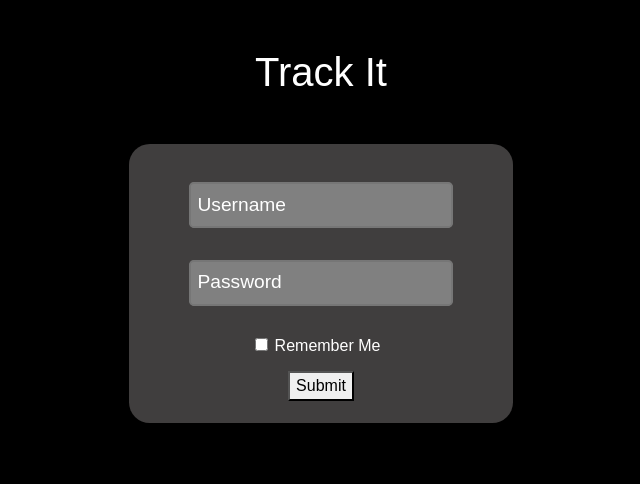
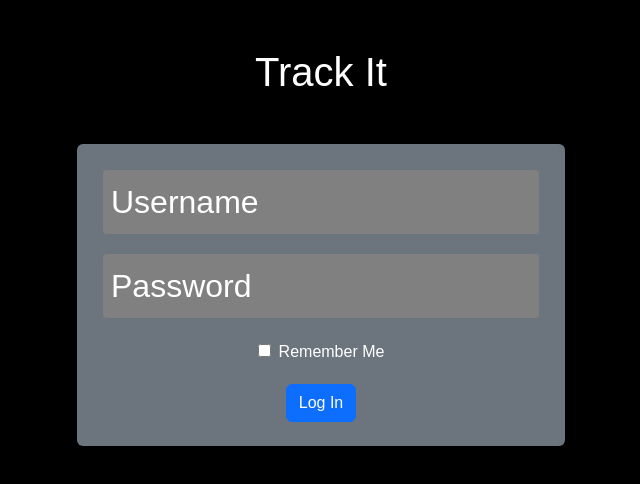
Before and after one commit to Sali02/budgeting-frontend, an Angular app: page /login in a window 1280 px wide. Shown: the top 484 px of the page, without its empty margins (319-959 px from the left). Built offline with nearby package versions, Linux system fonts and the light colour scheme.

Commit message:
Eliminated most of the scss code for the login component and used bootstrap classes.

```diff
--- a/src/app/component/login/login.component.html
+++ b/src/app/component/login/login.component.html
@@ -1,18 +1,20 @@
 <h1 class="text-center mt-5 mb-5">Track It</h1>
 <form [formGroup]="form" (ngSubmit)="onSubmit()">
-  <div class="max-container">
-    <div class="container-box">
-      <div class="username-box">
-        <input id="username" type="text" formControlName="username" placeholder="Username">
+  <div class="d-flex flex-column justify-content-center align-items-center">
+    <div class="bg-secondary rounded-2 p-4">
+      <div class="username-box rounded-2 mb-3">
+        <input id="username" class="fs-6 fs-2 rounded-2 border border-secondary border-2 text-white p-2" type="text" formControlName="username" placeholder="Username">
       </div>
-      <div class="password-box">
-        <input id="password" type="text" formControlName="password" placeholder="Password">
+      <div class="password-box rounded-2 mb-3">
+        <input id="password" class="fs-6 fs-2 rounded-2 border border-secondary border-2 text-white p-2" type="text" formControlName="password" placeholder="Password">
       </div>
-      <div class="remember-box">
-        <input id="remember" type="checkbox" formControlName="remember">
-        <label for="remember">Remember Me</label>
+      <div class="bg-secondary text-center">
+        <input id="remember" class="bg-secondary m-1" type="checkbox" formControlName="remember">
+        <label for="remember" class="bg-secondary m-1">Remember Me</label>
       </div>
-      <button>Submit</button>
+      <div class="text-center mt-3">
+        <button class="btn btn-primary" value="submit">Log In</button>
+      </div>
     </div>
   </div>
 </form>
--- a/src/app/component/login/login.component.scss
+++ b/src/app/component/login/login.component.scss
@@ -1,36 +1,11 @@
 
-.max-container {
-  width: 100%;
-  display: flex;
-  flex-direction: column;
-  align-items: center;
-  justify-content: center;
-}
-
-.container-box {
-  display: flex;
-  flex-direction: column;
-  align-items: center;
-  justify-content: center;
-  width: 30%;
-  background-color: #403e3e; // TODO: bs
-  padding: 1.4rem; // TODO: bs
-  border-radius: 1.3rem; // TODO: bs round
-}
 
 .username-box, .password-box{
   background-color: grey;
-  border-radius: 0.4rem;
-  margin: 1rem;
 }
 
 #username, #password {
-  font-size: 1.2rem;
-  border-radius: 0.3rem;
   background-color: grey;
-  color: white;
-  border-style: solid;
-  padding: 0.4rem;
 }
 
 ::placeholder {
@@ -39,16 +14,4 @@
 
 .remember-box, label {
   background-color: #403e3e;
-  margin: 0.4rem;
 }
-
-@media screen and (max-width: 830px) {
-
-  .container-box {
-    width: 80%;
-  }
-
-  #username, #password {
-    font-size: 0.7rem;
-  }
-}
```
